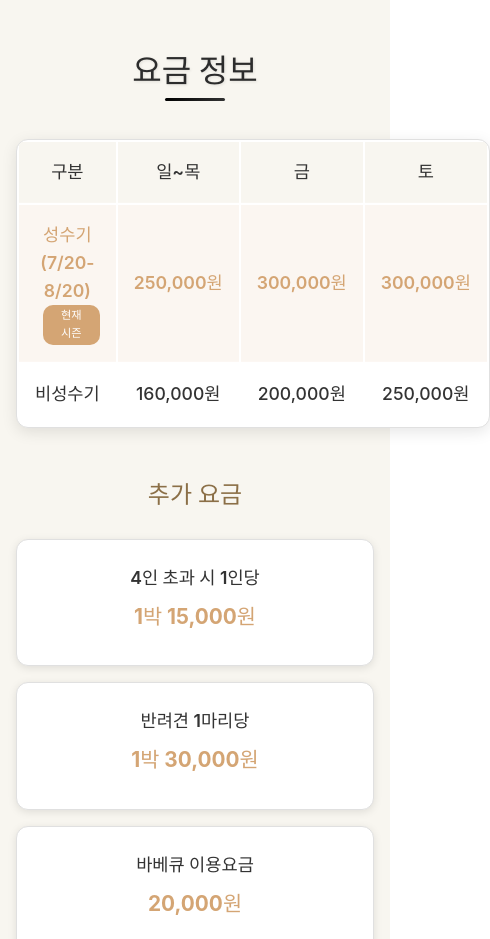
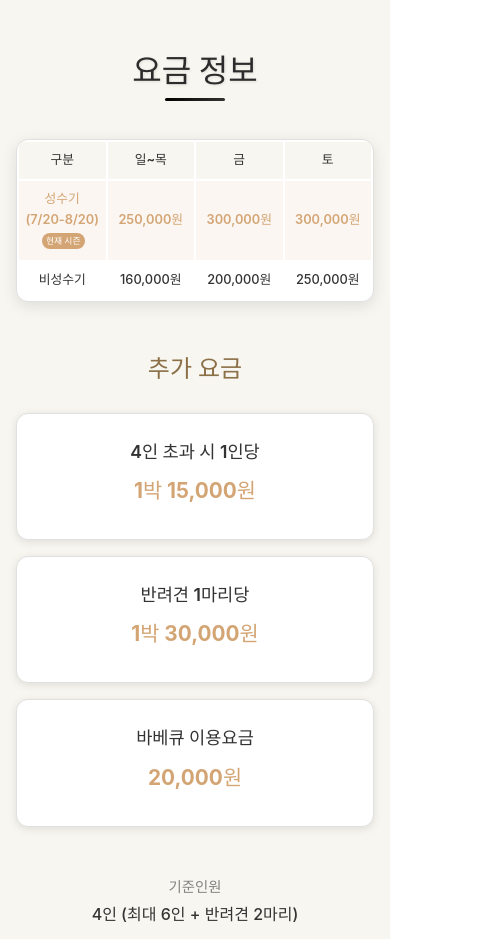
Before and after one commit to limpanda7/nameun-jari, a React (Vite) app: page /blon in a window 390 px wide. Shown: the part 6740-7679 px from the top of the page, 490 px wide, since content can reach past the window. Built offline with nearby package versions, Linux system fonts and the light colour scheme; a web font is replaced by a local one.

Commit message:
스타일 개선

```diff
--- a/src/components/BlonPage/BlonPage.jsx
+++ b/src/components/BlonPage/BlonPage.jsx
@@ -393,7 +393,7 @@ const BlonPage = () => {
                 <tbody>
                   <tr className={isPeakSeason ? "current-season" : ""}>
                     <td>
-                      성수기(7/20-8/20)
+                      성수기<br/>(7/20-8/20)
                       {isPeakSeason && <span className="current-season-badge">현재 시즌</span>}
                     </td>
                     <td>250,000원</td>
--- a/src/components/ForestPage/ForestPage.css
+++ b/src/components/ForestPage/ForestPage.css
@@ -472,6 +472,7 @@
   overflow: hidden;
   border: 1px solid #e0e0e0;
   box-shadow: 0 4px 15px rgba(0, 0, 0, 0.1);
+  table-layout: fixed;
 }
 
 .pricing-table th,
@@ -890,6 +891,34 @@
     gap: 1rem;
   }
 
+  /* Pricing Table Mobile Optimization */
+  .pricing-table {
+    max-width: 100%;
+    font-size: 0.9rem;
+  }
+
+  .pricing-table th,
+  .pricing-table td {
+    padding: 0.75rem 0.5rem;
+    font-size: 0.9rem;
+    word-wrap: break-word;
+    overflow-wrap: break-word;
+  }
+
+  .pricing-table th {
+    font-size: 0.9rem;
+  }
+
+  .pricing-table td {
+    font-size: 0.9rem;
+  }
+
+  .current-season-badge {
+    font-size: 0.6rem;
+    padding: 1px 6px;
+    margin-left: 4px;
+  }
+
   .contact-info {
     grid-template-columns: 1fr;
     gap: 1.5rem;
@@ -986,4 +1015,31 @@
   .amenity-item {
     font-size: 0.9rem;
   }
+
+  /* Pricing Table Extra Small Mobile Optimization */
+  .pricing-table {
+    font-size: 0.8rem;
+  }
+
+  .pricing-table th,
+  .pricing-table td {
+    padding: 0.5rem 0.25rem;
+    font-size: 0.8rem;
+    word-wrap: break-word;
+    overflow-wrap: break-word;
+  }
+
+  .pricing-table th {
+    font-size: 0.8rem;
+  }
+
+  .pricing-table td {
+    font-size: 0.8rem;
+  }
+
+  .current-season-badge {
+    font-size: 0.55rem;
+    padding: 1px 4px;
+    margin-left: 2px;
+  }
 }
--- a/src/components/ForestPage/ForestPage.jsx
+++ b/src/components/ForestPage/ForestPage.jsx
@@ -247,7 +247,7 @@ const ForestPage = () => {
             viewport={{ once: true }}
             className="section-subtitle"
           >
-            '소시탐탐' 촬영을 위해 소녀시대가 백년한옥별채를 방문했습니다.
+            '소시탐탐' 촬영을 위해 소녀시대가 백년한옥별채를 방문했습니다
           </motion.p>
           <div className="gallery-grid">
             {getDisplayImages().map((image, index) => (
```
